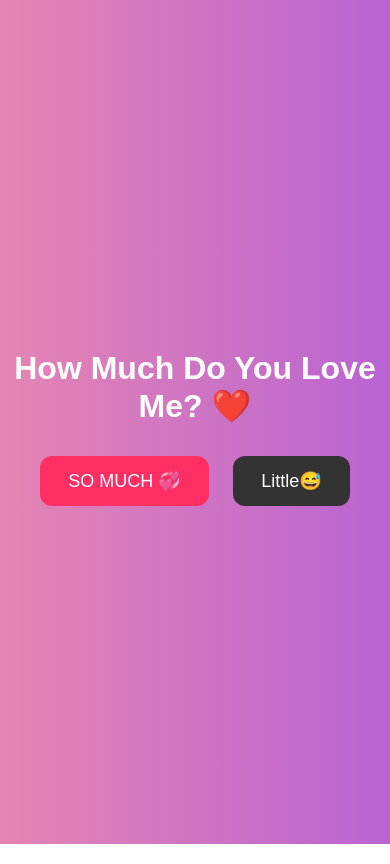
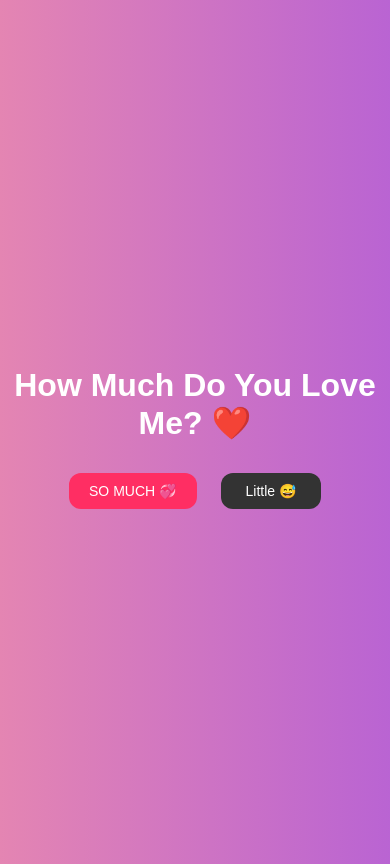
Before and after one commit to poornaD2003/newsite, a plain HTML site: page index.html in a window 390 px wide. Both pictures are taken after a click on the button "YES 💖". Drawn offline with Linux system fonts and the light colour scheme.

Commit message:
Enhance index.html with responsive design and audio
Added responsive design and audio features to the Valentine page.

```diff
--- a/index.html
+++ b/index.html
@@ -2,6 +2,7 @@
 <html lang="en">
 <head>
 <meta charset="UTF-8">
+<meta name="viewport" content="width=device-width, initial-scale=1.0">
 <title>Valentine 💖</title>
 
 <style>
@@ -17,6 +18,9 @@ body{
   background-size:600% 600%;
   animation:bgMove 10s infinite;
   color:white;
+  text-align:center;
+  flex-direction:column;
+  padding:10px;
 }
 
 @keyframes bgMove{
@@ -25,16 +29,17 @@ body{
   100%{background-position:0% 50%;}
 }
 
-.page{text-align:center;}
+.page{width:100%; max-width:500px; margin:auto;}
 
 button{
-  padding:14px 28px;
-  font-size:18px;
+  padding:12px 24px;
+  font-size:16px;
   border:none;
   border-radius:12px;
   cursor:pointer;
   margin:10px;
   transition:0.3s;
+  min-width:120px;
 }
 
 .yes{background:#ff2e63;color:white;}
@@ -68,11 +73,22 @@ button{
   box-shadow:0 0 20px rgba(0,0,0,0.5);
   text-align:center;
   color:black;
+  max-width:90%;
 }
 
 #photoBox img{
-  width:260px;
+  width:100%;
+  max-width:260px;
   border-radius:15px;
+}
+
+/* MOBILE BUTTON ADJUSTMENTS */
+@media (max-width: 480px) {
+  button{
+    font-size:14px;
+    padding:10px 20px;
+    min-width:100px;
+  }
 }
 </style>
 </head>
@@ -90,7 +106,7 @@ button{
 <div id="page2" class="page">
   <h1>How Much Do You Love Me? ❤️</h1>
   <button id="yes2" class="yes">SO MUCH 💞</button>
-  <button id="no2" class="no"> Little😅</button>
+  <button id="no2" class="no">Little 😅</button>
 </div>
 
 <!-- PHOTO POPUP -->
@@ -99,80 +115,85 @@ button{
   <p>I Love You Mge Mnike 💗</p>
 </div>
 
+<!-- AUDIO -->
+<audio id="loveSong" loop>
+  <source src="romantic-song.mp3" type="audio/mpeg">
+  Your browser does not support the audio element.
+</audio>
+
 <script>
-/* PAGE SWITCH */
-const page1=document.getElementById("page1");
-const page2=document.getElementById("page2");
-document.getElementById("yes1").onclick=()=>{
-  page1.style.display="none";
-  page2.style.display="block";
+/* PAGE SWITCH AND MUSIC PLAY */
+const page1 = document.getElementById("page1");
+const page2 = document.getElementById("page2");
+const loveSong = document.getElementById("loveSong");
+
+const yes1 = document.getElementById("yes1");
+yes1.onclick = () => {
+  page1.style.display = "none";
+  page2.style.display = "block";
+  loveSong.play().catch(() => {
+    console.log("Audio autoplay blocked.");
+  });
 };
 
-/* PAGE 1 NO BUTTON BEHAVIOR */
-const no1=document.getElementById("no1");
-const yes1=document.getElementById("yes1");
-let scale=1;
-const msgs=[
+/* PAGE 1 NO BUTTON SCALE + MESSAGES */
+const no1 = document.getElementById("no1");
+let scale = 1;
+const msgs = [
   "Are you sure? 😢",
   "Think again 💕",
   "Please say YES 🥺",
   "You know you want to 😘",
   "Say YES please ❤️"
 ];
-
-no1.onclick=()=>{
-  scale+=0.2;
-  yes1.style.transform=`scale(${scale})`;
-  no1.innerText=msgs[Math.floor(Math.random()*msgs.length)];
+no1.onclick = () => {
+  scale += 0.2;
+  yes1.style.transform = `scale(${scale})`;
+  no1.innerText = msgs[Math.floor(Math.random()*msgs.length)];
 };
 
-/* PAGE 2 NO BUTTON RUN */
-const no2=document.getElementById("no2");
-no2.addEventListener("mouseover",()=>{
-  no2.style.position="absolute";
-  const x=Math.random()*(window.innerWidth-no2.offsetWidth);
-  const y=Math.random()*(window.innerHeight-no2.offsetHeight);
-  no2.style.left=x+"px";
-  no2.style.top=y+"px";
+/* PAGE 2 NO BUTTON DODGE */
+const no2 = document.getElementById("no2");
+no2.addEventListener("mouseover", () => {
+  no2.style.position = "absolute";
+  const x = Math.random() * (window.innerWidth - no2.offsetWidth);
+  const y = Math.random() * (window.innerHeight - no2.offsetHeight);
+  no2.style.left = x + "px";
+  no2.style.top = y + "px";
 });
 
-/* PAGE 2 YES SHOW PHOTO */
-const yes2=document.getElementById("yes2");
-const photoBox=document.getElementById("photoBox");
+/* PAGE 2 YES SHOW PHOTO AND HEART EXPLOSION */
+const yes2 = document.getElementById("yes2");
+const photoBox = document.getElementById("photoBox");
+yes2.onclick = () => {
+  heartExplosion();
+  photoBox.style.display = "block";
+};
 
-yes2.onclick=()=>{
-  heartExplosion();
-  photoBox.style.display="block";
-};
-// Floating hearts on mouse move
-document.addEventListener("mousemove", function(e) {
-    const heart = document.createElement("div");
-    heart.className = "heart";
-    heart.innerHTML = "❤"; // You can also use 💕 for variation
-
-    // Position the heart at cursor
-    heart.style.left = e.clientX + "px";
-    heart.style.top = e.clientY + "px";
-
-    // Random size for more dynamic effect
-    const size = Math.random() * 10 + 15; // 15px to 25px
-    heart.style.fontSize = size + "px";
-
-    // Append to body
-    document.body.appendChild(heart);
-
-    // Remove heart after animation (1s)
-    setTimeout(() => heart.remove(), 1000);
+/* FLOATING HEARTS */
+function createHeart(x,y){
+  const heart = document.createElement("div");
+  heart.className = "heart";
+  heart.innerHTML = "❤";
+  heart.style.left = x + "px";
+  heart.style.top = y + "px";
+  heart.style.fontSize = (Math.random()*10+15) + "px";
+  document.body.appendChild(heart);
+  setTimeout(()=>heart.remove(),1000);
+}
+document.addEventListener("mousemove", e => createHeart(e.clientX, e.clientY));
+document.addEventListener("touchmove", e => {
+  for(let t of e.touches) createHeart(t.clientX, t.clientY);
 });
 
 /* HEART EXPLOSION */
 function heartExplosion(){
   for(let i=0;i<70;i++){
-    const heart=document.createElement("div");
-    heart.className="heart";
-    heart.innerHTML="❤";
-    heart.style.left=Math.random()*window.innerWidth+"px";
-    heart.style.top=Math.random()*window.innerHeight+"px";
+    const heart = document.createElement("div");
+    heart.className = "heart";
+    heart.innerHTML = "❤";
+    heart.style.left = Math.random()*window.innerWidth+"px";
+    heart.style.top = Math.random()*window.innerHeight+"px";
     document.body.appendChild(heart);
     setTimeout(()=>heart.remove(),1000);
   }
```
